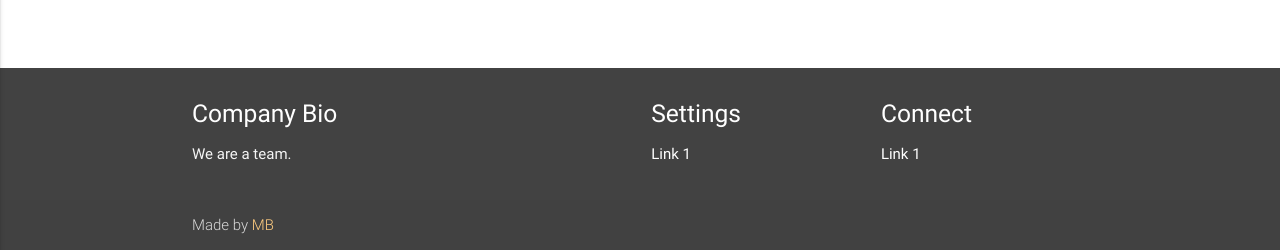
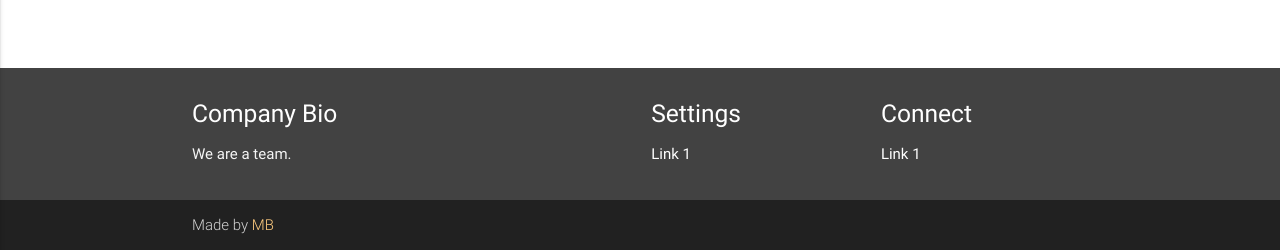
Before and after one commit to mikbhub/Opinions-App, a Django app: template dispatch_to_support/templates/dispatch_to_support/queue.html in a window 1280 px wide. Shown: the part 550-800 px from the top of the page. Run offline with Django 3.2, Linux system fonts and the light colour scheme; the template is opened without the code that fills it, so the values that code supplies are empty; some libraries are stand-ins or nearby versions.

Commit message:
added footer block

```diff
--- a/dispatch_to_support/templates/dispatch_to_support/dashboard_base.html
+++ b/dispatch_to_support/templates/dispatch_to_support/dashboard_base.html
@@ -59,6 +59,8 @@
     </main>
 
 
+{% block footer %}
+
     <!--  Footer-->
     <footer class="page-footer teal grey darken-3">
         <div class="container">
@@ -83,12 +85,14 @@
                 </div>
             </div>
         </div>
-        <div class="footer-copyright">
+        <div class="footer-copyright teal grey darken-4">
             <div class="container">
                 Made by <a class="orange-text text-lighten-3" href="">MB</a>
             </div>
         </div>
     </footer>
+
+{% endblock footer %}
 
     <!--  Scripts-->
     <script src="https://cdnjs.cloudflare.com/ajax/libs/jquery/3.2.1/jquery.min.js" integrity="sha256-hwg4gsxgFZhOsEEamdOYGBf13FyQuiTwlAQgxVSNgt4="
```
